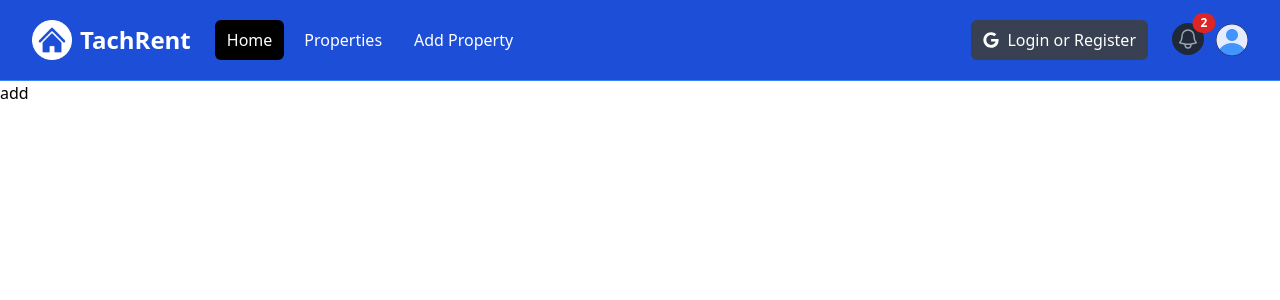
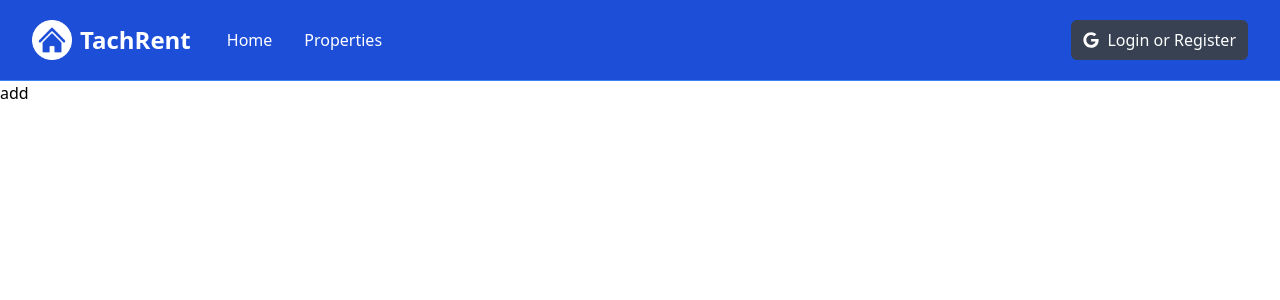
Before and after one commit to MohammadHarish52/tachrent, a Next.js app: page /properties/add in a window 1280 px wide. Shown: the top 300 px of the page. Built offline with nearby package versions, Linux system fonts and the light colour scheme.

Commit message:
navbar states

```diff
--- a/components/Navbar.jsx
+++ b/components/Navbar.jsx
@@ -1,4 +1,5 @@
 "use client";
+import { usePathname } from "next/navigation";
 import Image from "next/image";
 import logo from "@/assets/images/logo-white.png";
 import Link from "next/link";
@@ -9,6 +10,11 @@ import { useState } from "react";
 const Navbar = () => {
   const [isMobileMenuOpen, setIsMobileMenuOpen] = useState(false);
   const [isProfileMenuOpen, setIsProfileMenuOpen] = useState(false);
+  const [isLoggedIn, setIsLoggedIn] = useState(false);
+
+  const pathname = usePathname();
+  console.log(pathname);
+
   return (
     <nav className="bg-blue-700 border-b border-blue-500">
       <div className="mx-auto max-w-7xl px-2 sm:px-6 lg:px-8">
@@ -56,27 +62,36 @@ const Navbar = () => {
               <div className="flex space-x-2">
                 <Link
                   href="/"
-                  className="text-white bg-black hover:bg-gray-900 hover:text-white rounded-md px-3 py-2"
+                  className={`${
+                    pathname === "/" ? "bg-black" : ""
+                  } rounded-md px-3 py-2 text-white hover:bg-gray-900`}
                 >
                   Home
                 </Link>
                 <Link
                   href="/properties"
-                  className="text-white hover:bg-gray-900 hover:text-white rounded-md px-3 py-2"
+                  className={`${
+                    pathname === "/properties" ? "bg-black" : ""
+                  } rounded-md px-3 py-2 text-white hover:bg-gray-900`}
                 >
                   Properties
                 </Link>
+                {isLoggedIn && (
                   <Link
                     href="/properties/add"
-                  className="text-white hover:bg-gray-900 hover:text-white rounded-md px-3 py-2"
+                    className={`${
+                      pathname === "/properties/add" ? "bg-black" : ""
+                    } rounded-md px-3 py-2 text-white hover:bg-gray-900`}
                   >
                     Add Property
                   </Link>
+                )}
               </div>
             </div>
           </div>
 
           {/* <!-- Right Side Menu (Logged Out) --> */}
+          {!isLoggedIn && (
             <div className="hidden md:block md:ml-6">
               <div className="flex items-center">
                 <button className="flex items-center text-white bg-gray-700 hover:bg-gray-900 hover:text-white rounded-md px-3 py-2">
@@ -85,8 +100,10 @@ const Navbar = () => {
                 </button>
               </div>
             </div>
+          )}
 
           {/* <!-- Right Side Menu (Logged In) --> */}
+          {isLoggedIn && (
             <div className="absolute inset-y-0 right-0 flex items-center pr-2 md:static md:inset-auto md:ml-6 md:pr-0">
               <Link href="/messages" className="relative group">
                 <button
@@ -175,35 +192,46 @@ const Navbar = () => {
                 )}
               </div>
             </div>
+          )}
         </div>
       </div>
 
       {/* <!-- Mobile menu, show/hide based on menu state. --> */}
       {isMobileMenuOpen && (
         <div className="" id="mobile-menu">
-          <div className="space-y-1 px-2 pb-3 pt-2">
+          <div className="space-y-1 px-2 pb-3 pt-2 flex flex-col">
             <Link
               href="/"
-              className="bg-gray-900 text-white block rounded-md px-3 py-2 text-base font-medium"
+              className={`${
+                pathname === "/" ? "bg-black" : ""
+              } rounded-md px-3 py-2 text-gray-300 hover:text-white hover:bg-gray-700`}
             >
               Home
             </Link>
             <Link
               href="/properties"
-              className="text-gray-300 hover:bg-gray-700 hover:text-white block rounded-md px-3 py-2 text-base font-medium"
+              className={`${
+                pathname === "/properties" ? "bg-black" : ""
+              } rounded-md px-3 py-2 text-gray-300 hover:text-white hover:bg-gray-700`}
             >
               Properties
             </Link>
+            {isLoggedIn && (
               <Link
                 href="/properties/add"
-              className="text-gray-300 hover:bg-gray-700 hover:text-white block rounded-md px-3 py-2 text-base font-medium"
+                className={`${
+                  pathname === "/properties/add" ? "bg-black" : ""
+                } rounded-md px-3 py-2 text-gray-300 hover:text-white hover:bg-gray-700`}
               >
                 Add Property
               </Link>
+            )}
+            {!isLoggedIn && (
               <button className="flex items-center text-white bg-gray-700 hover:bg-gray-900 hover:text-white rounded-md px-3 py-2 my-4">
                 <FaGoogle className="text-white mr-2" />
                 <span>Login or Register</span>
               </button>
+            )}
           </div>
         </div>
       )}
```
Lines whose indentation alone changed are shown as unchanged.
